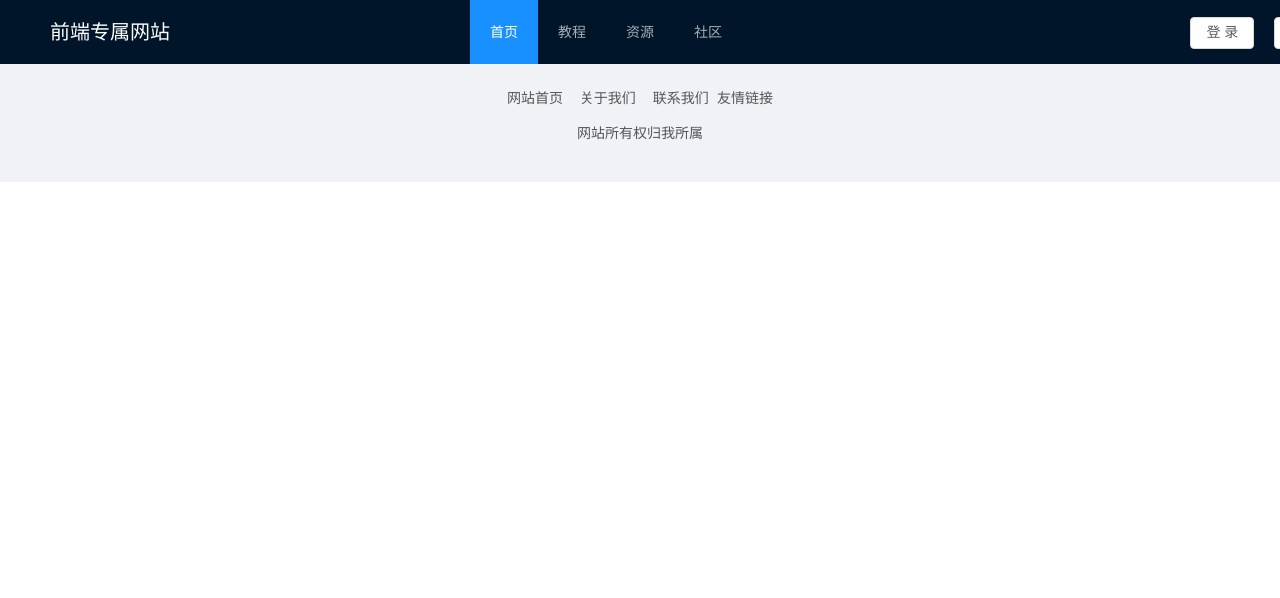
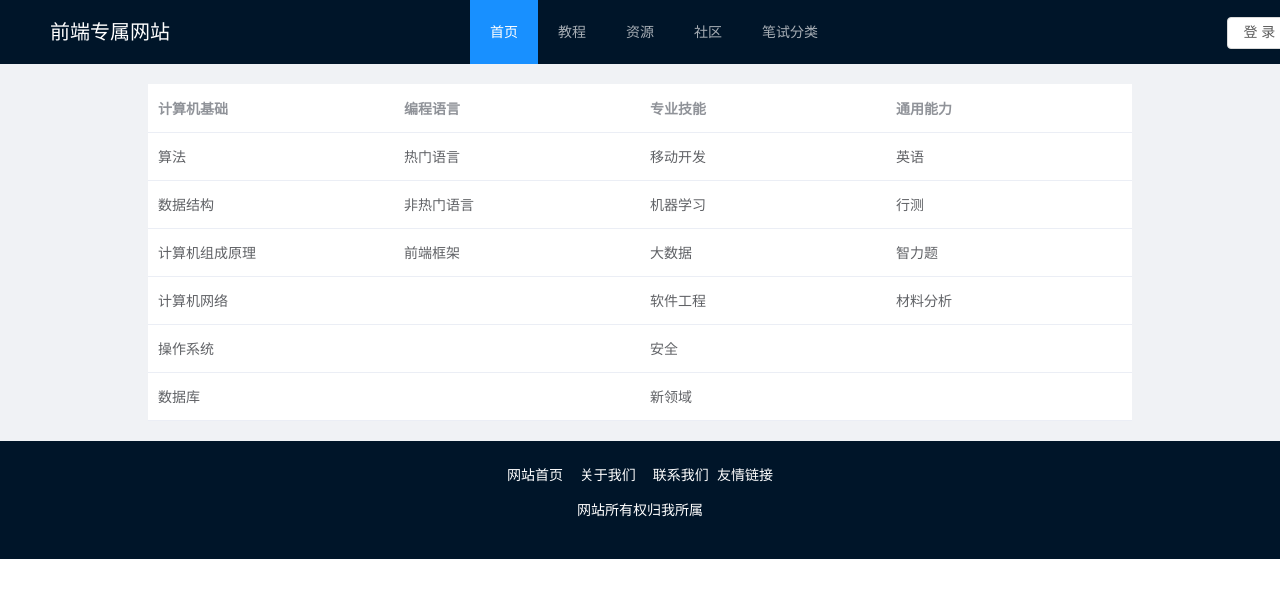
Before and after one commit to luxinjuan/vue-FEDQandA, a Vue app: page /exam in a window 1280 px wide. Shown: the top 598 px of the page. Built offline with nearby package versions, Linux system fonts and the light colour scheme.

Commit message:
封装表格

```diff
--- a/package.json
+++ b/package.json
@@ -12,6 +12,7 @@
   "dependencies": {
     "ant-design-vue": "^1.6.2",
     "axios": "^0.19.2",
+    "element-ui": "^2.13.2",
     "vue": "^2.5.2",
     "vue-router": "^3.0.1"
   },
--- a/src/components/common/Structure.vue
+++ b/src/components/common/Structure.vue
@@ -14,6 +14,7 @@
           <a-menu-item key="2" @click="itemClick2">教程</a-menu-item>
           <a-menu-item key="3" @click="itemClick3">资源</a-menu-item>
           <a-menu-item key="4" @click="itemClick4">社区</a-menu-item>
+          <a-menu-item key="5" @click="itemClick5">笔试分类</a-menu-item>
           <a-button class="btn" @click="login">登录</a-button>
           <a-button >注册</a-button>
         </a-menu>
@@ -38,12 +39,6 @@ export default {
 
   data() {
     return {
-      //  arr:[
-      //    {title:"首页"},
-      //    {title:"教程"},
-      //    {title:"资源"},
-      //    {title:"社区"},
-      //    ]
     };
   },
   methods: {
@@ -59,6 +54,9 @@ export default {
     itemClick4() {
       this.$router.push("/community");
     },
+    itemClick5() {
+      this.$router.push("/exam");
+    },
     login(){
       this.$router.push("/login")
     }
@@ -66,7 +64,7 @@ export default {
 };
 </script>
 
-<style>
+<style scoped>
 #components-layout-demo-top .hearder {
   position: fixed;
   width: 100%;
@@ -93,7 +91,7 @@ export default {
   color: white;
 }
 .btn{
-  margin-left:38%;
+  margin-left:33%;
   margin-right: 20px;
 }
 </style>
--- /dev/null
+++ b/src/components/common/Table.vue
@@ -0,0 +1,88 @@
+<template>
+<div class="myTable">
+     <el-table :data="table.tableData"  v-loading="table.loading" :stripe="table.stripe">
+    <template v-for="item in table.header">
+      <el-table-column type="selection" :width="item.width" v-if="item.prop == 'selection'" :key="item.prop"></el-table-column>
+      <template v-else-if="item.prop == 'options'">
+        <template v-if="table.options.length">
+          <el-table-column :label="item.label" :width="item.width" :fixed="item.fixed" :key="item.label">
+            <template slot-scope="scope">
+              <template v-for="btn in table.options">
+                <el-button
+                  :type="btn.type"
+                  v-if="btn.isShow ? btn.isShow(scope.row) : true"
+                  :key="btn.type"
+                  @click="btn.event(scope.row)"
+                >{{btn.label}}</el-button>
+              </template>
+            </template>
+          </el-table-column>
+        </template>
+      </template>
+      <template v-else>
+        <!-- <template v-if="item.isImg">
+          <el-table-column :prop="item.prop" :label="item.label" :width="item.width" :key="item.prop">
+            <template slot-scope="scope">
+              <el-popover placement="left" trigger="click">
+                <div>
+                  <el-image
+                    style="width: 300px; height: auto;"
+                    :src="scope.row[item.prop]"
+                    fit="contain"
+                    slot="reference"
+                  ></el-image>
+                </div>
+                <el-image
+                  style="width: 100px;height: 100px;"
+                  :src="scope.row[item.prop]"
+                  fit="contain"
+                  slot="reference"
+                ></el-image>
+              </el-popover>
+            </template>
+          </el-table-column>
+        </template> -->
+        <el-table-column
+          :prop="item.prop"
+          :label="item.label"
+          :width="item.width"
+          :formatter="item.formatter?item.formatter:null"
+          :show-overflow-tooltip="item.tooltip?item.tooltip:false"
+          :sortable="item.sortable?item.sortable:false"
+          :key="item.prop"
+        ></el-table-column>
+      </template>
+    </template>
+  </el-table>
+  <!-- 分页 -->
+    <!-- <section class="ces-pagination"  v-if='isPagination'>
+        <el-pagination style='display: flex;justify-content: center;height: 100%;align-items: center;'
+            @current-change="handleCurrentChange"
+            @size-change="handleSizeChange"
+            layout="total,sizes ,prev, pager, next,jumper"
+            :page-size="pagination.pageSize"
+            :current-page="pagination.pageNum"
+            :total="pagination.total"
+        ></el-pagination>
+    </section> -->
+</div>
+
+</template>
+
+<script>
+export default {
+  name:"myTable",
+  props: {
+    table: Object,
+     // 是否显示分页
+    // isPagination:{type:Boolean,default:true},
+    // 分页数据
+    // pagination:{ type:Object,default:()=>({pageSize:10,pageNum:1,total:0})},
+  }
+};
+</script>
+<style scoped>
+.myTable{
+  padding: 20px;
+}
+</style>
--- a/src/main.js
+++ b/src/main.js
@@ -5,7 +5,10 @@ import App from './App'
 import router from './router'
 import Antd from 'ant-design-vue'
 import 'ant-design-vue/dist/antd.css'
+import ElementUI from 'element-ui';
+import 'element-ui/lib/theme-chalk/index.css';
 Vue.use(Antd)
+Vue.use(ElementUI);
 
 
 
--- a/src/router/index.js
+++ b/src/router/index.js
@@ -8,6 +8,7 @@ const Source = () => import('../views/source/Source')
 const Ask = () => import('../views/ask/Ask')
 const Buy = () => import('../views/buy/Buy')
 const Login = () => import('../views/login/Login')
+const Exam = () => import('../views/exam/Exam')
 
 Vue.use(Router)
 
@@ -44,6 +45,10 @@ export default new Router({
     {
       path: '/login',
       component: Login
+    },
+    {
+      path: '/exam',
+      component: Exam
     }
   ],
   mode:'history'
--- a/src/views/community/community.vue
+++ b/src/views/community/community.vue
@@ -7,11 +7,12 @@
 <script>
 import Tabbutton from "./tabbutton/Tabbutton";
 import Search from "./search/Search";
+
 export default {
   name: "Community",
   components: {
     Tabbutton,
-    Search
+    Search,
   }
 };
 </script>
--- /dev/null
+++ b/src/views/exam/Exam.vue
@@ -0,0 +1,137 @@
+<template v-for = "item in table.header">
+  <my-table :table="table"></my-table>
+</template>
+
+<script>
+import myTable from "../../components/common/Table";
+
+export default {
+  components: {
+    "my-table": myTable
+  },
+  data() {
+    return {
+      table: {
+        loading: false, // 数据加载loading
+        tableData: [
+          {
+            basic: "算法",
+            program: "热门语言",
+            skill: "移动开发",
+            ability: "英语"
+          },
+          {
+            basic: "数据结构",
+            program: "非热门语言",
+            skill: "机器学习",
+            ability: "行测"
+          },
+          {
+            basic: "计算机组成原理",
+            program: "前端框架",
+            skill: "大数据",
+            ability: "智力题"
+          },
+          {
+            basic: "计算机网络",
+            program: "",
+            skill: "软件工程",
+            ability: "材料分析"
+          },
+          {
+            basic: "操作系统",
+            program: "",
+            skill: "安全",
+            ability: ""
+          },
+          {
+            basic: "数据库",
+            program: "",
+            skill: "新领域",
+            ability: ""
+          }
+        ],
+        event: {
+          sortEvent: this.tableSort
+        },
+        //表格每一项数据的属性
+        header: [
+          //多选操作
+          //   {
+          //     prop: "selection",
+          //     width: "55"
+          //   },
+          {
+            prop: "basic",
+            label: "计算机基础"
+            // width: "180",
+            // sortable:true
+          },
+          {
+            prop: "program",
+            label: "编程语言"
+          },
+          //   {
+          //     prop: "img",
+          //     label: "头像",
+          //     width: "180",
+          //     isImg: true
+          //   },
+          {
+            prop: "skill",
+            label: "专业技能"
+          },
+          {
+            prop: "ability",
+            label: "通用能力"
+          }
+          //操作栏
+          //    {
+          //     prop: "options",
+          //     label: "删除",
+          //     fixed: "right"
+          //   }
+        ]
+        //操作的按钮
+        // options: [
+        //   {
+        //     type: "success",
+        //     label: "删除",
+        //     event: this.checkPass,
+        //     isShow: item => {
+        //       return item.status == 0 ? false : true;
+        //     }
+        //   },
+        //   {
+        //     type: "danger",
+        //     label: "编辑",
+        //     event: this.checkNoPass,
+        //     isShow: item => {
+        //       return item.status == 1 ? false : true;
+        //     }
+        //   }
+        // ]
+      },
+    //    pagination:{
+    //     pageSize:10,
+    //     pageNum:1,
+    //     total:7
+    //   }
+    };
+  },
+  methods: {
+    tableSort(val) {
+      console.log(val);
+    },
+    checkPass(val) {
+      console.log(val);
+    }
+    // checkNoPass(val) {
+    //   console.log(val);
+    // }
+  }
+};
+</script>
+
+<style scoped>
+</style>
--- a/src/views/home/Home.vue
+++ b/src/views/home/Home.vue
@@ -4,7 +4,6 @@
 
 <script>
 import Carousel from './Carousel';
-
     export default {
         name:"Home",
         components:{
```
Also changed, not shown: mock/data.js (added, +24 -0 lines), src/views/community/tabbutton/Tabbutton.vue (+13 -4 lines), 1 other file (tests, documents, lock files or other folders).
